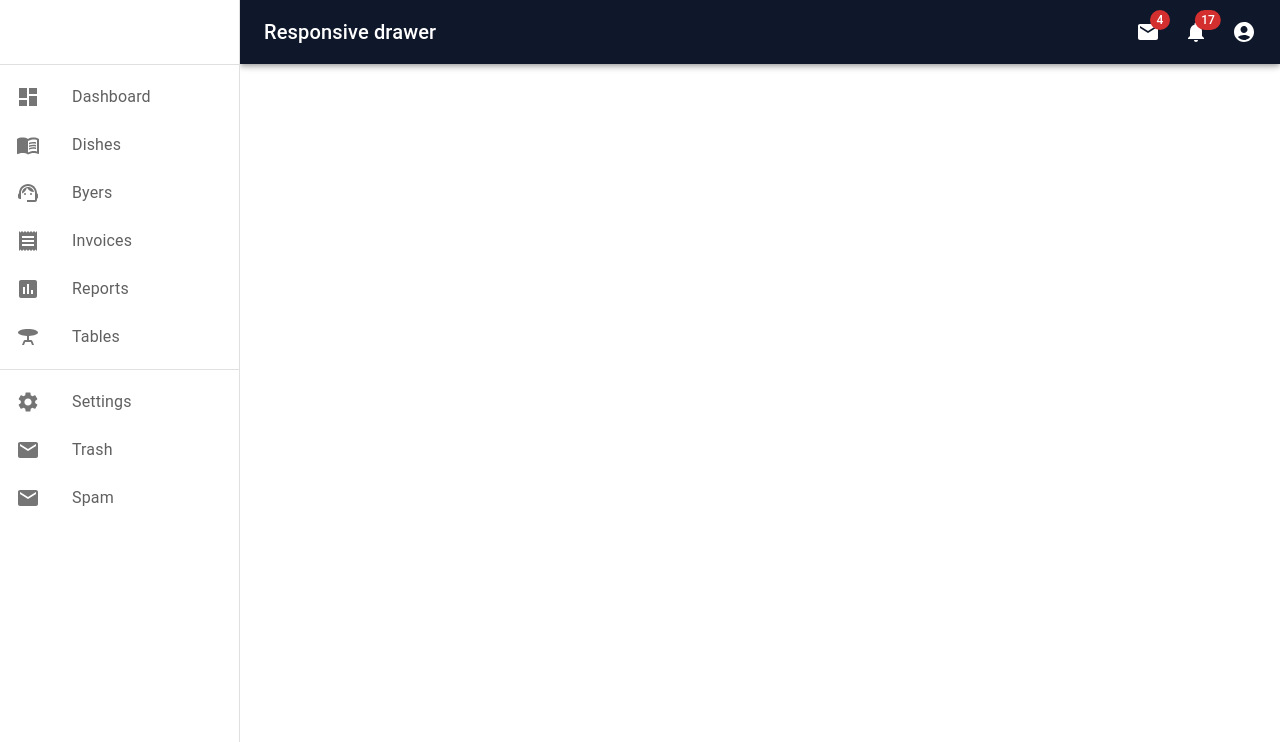
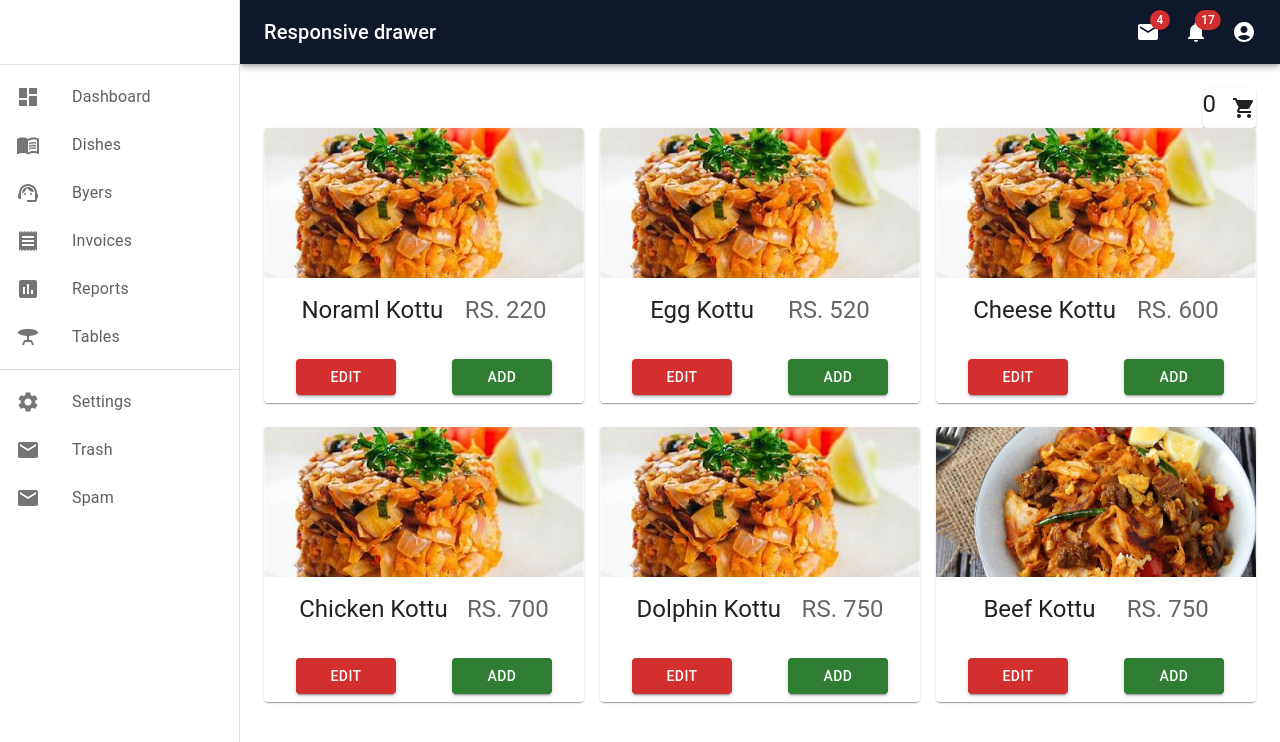
Before and after one commit to HarshanaSenadeera/Loopy_Resturent_New, a React (Create React App) app: page /coldDish in a window 1280 px wide. Shown: the top 742 px of the page. Built offline with nearby package versions, Linux system fonts and the light colour scheme.

Commit message:
cart update

```diff
--- a/src/Common/MainContext/MainContext.tsx
+++ b/src/Common/MainContext/MainContext.tsx
@@ -9,6 +9,7 @@ import ReportMain from "../MainReports/Report";
 import {Byers} from "../../componenet/Byers/Byer";
 import {HotDishes} from "../../componenet/dishes/SubDishes/HotDishes/HotDishes";
 import ButtonBaseDemo from "../../componenet/dishesNew/DisNew";
+import {ColdDishes} from "../../componenet/dishes/SubDishes/ColdDishes/ColdDishes";
 
 export const MainContext = () => {
     return (
@@ -21,6 +22,8 @@ export const MainContext = () => {
                 <Route path="/report" Component={ReportMain}></Route>
                 <Route path="/byer" Component={Byers}></Route>
                 <Route path="/hotDish" Component={HotDishes}></Route>
+                <Route path="/coldDish" Component={ColdDishes}></Route>
+
             </Routes>
         </div>
     );
--- a/src/Common/Page/MainDashBord/DashMain.tsx
+++ b/src/Common/Page/MainDashBord/DashMain.tsx
@@ -6,8 +6,8 @@ import { styled } from '@mui/material/styles';
 import Box from '@mui/material/Box';
 import Paper from '@mui/material/Paper';
 import {MainPieChart} from "../../../componenet/pieChart/MainPieChart";
-import ResponsiveGrid from "../../../componenet/dashboard/NumCard";
-import {NumCardTwo} from "../../../componenet/dashboard/NumCardTwo";
+import {NumCardTwo} from "../../../componenet/DashBoard/NumCardTwo";
+import ResponsiveGrid from "../../../componenet/DashBoard/NumCard";
 
 export const DashMain = () => {
     return (
--- /dev/null
+++ b/src/componenet/dishes/Card/Cart.tsx
@@ -0,0 +1,16 @@
+import React from "react";
+import Card from "@mui/material/Card";
+import Typography from "@mui/material/Typography";
+import ShoppingCartIcon from '@mui/icons-material/ShoppingCart';
+import Grid from "@mui/material/Grid";
+
+export const Cart: React.FC<{ itemCount: number }> = ({ itemCount }) => {
+    return (
+        <Card sx={{ display: 'flex', alignItems: 'center', gap: 2 }}>
+            <Typography variant="h5" gutterBottom>
+                {itemCount}
+            </Typography>
+            <ShoppingCartIcon />
+        </Card>
+    );
+};
--- /dev/null
+++ b/src/componenet/dishes/SubDishes/ColdDishes/ColdDishes.tsx
@@ -0,0 +1,72 @@
+import React, { useState } from "react";
+
+
+import Grid from "@mui/material/Grid";
+import Card from "@mui/material/Card";
+import CardMedia from "@mui/material/CardMedia";
+import CardContent from "@mui/material/CardContent";
+import Typography from "@mui/material/Typography";
+import CardActions from "@mui/material/CardActions";
+import Button from "@mui/material/Button";
+import pic from "../../../../images/Kottu.jpg";
+import pic2 from "../../../../images/kottu beef.png";
+import {Cart} from "../../Card/Cart";
+const dishesData = [
+    {id:1, title: 'Noraml Kottu', price:220  ,pic:pic },
+    {id:1, title: 'Egg Kottu', price:520 ,pic:pic },
+    {id:1, title: 'Cheese Kottu', price:600 ,pic:pic },
+    {id:1, title: 'Chicken Kottu', price:700  ,pic:pic },
+    {id:1, title: 'Dolphin Kottu', price:750  ,pic:pic },
+    {id:1, title: 'Beef Kottu', price:750  ,pic:pic2 }
+
+
+
+    // Add more dishes data as needed
+];
+
+export const ColdDishes = () => {
+    const [cartItems, setCartItems] = useState(0);
+
+    const addToCart = () => {
+        setCartItems(cartItems + 1);
+    };
+    return (
+        <Grid>
+            <Grid container sx={{display:'flex',justifyContent:'flex-end'}}>
+                <Cart itemCount={cartItems} />
+            </Grid>
+            <Grid container spacing={2} rowSpacing={3}  columns={{ xs: 2, md: 15 ,sm:2}}>
+                {dishesData.map((dish, index) => (
+                    <Grid item xs={5} key={index}>
+                        <Card sx={{ maxWidth: 345 }}>
+                            <div className="img-container">
+                                <CardMedia
+                                    component="img"
+                                    alt="dish image"
+                                    height="150"
+                                    image={dish.pic}
+                                    className="pop-up-image"
+                                />
+                            </div>
+                            <CardContent sx={{ textAlign: 'center',display:'flex',justifyContent:'space-evenly' }}>
+                                <Typography variant="h5" gutterBottom>
+                                    {dish.title}
+                                </Typography>
+                                <Typography variant="h5" color="text.secondary">
+                                    RS. {dish.price}
+                                </Typography>
+                            </CardContent>
+                            <CardActions sx={{ justifyContent: 'space-around' ,display:'flex'}}>
+                                <Button variant="contained" color="error" sx={{width:100}}>
+                                    Edit
+                                </Button>
+                                <Button variant="contained" color="success" sx={{width:100}} onClick={addToCart}>
+                                    Add
+                                </Button>
+                            </CardActions>
+                        </Card>
+                    </Grid>
+                ))}
+            </Grid>
+        </Grid>    );
+};
--- a/src/componenet/dishes/SubDishes/HotDishes/HotDishes.tsx
+++ b/src/componenet/dishes/SubDishes/HotDishes/HotDishes.tsx
@@ -9,6 +9,8 @@ import pic from '../../../../images/Kottu.jpg';
 import pic2 from '../../../../images/kottu beef.png'
 
 import * as React from "react";
+import {Cart} from "../../Card/Cart";
+import {useState} from "react";
 const dishesData = [
     { title: 'Noraml Kottu', price:220  ,pic:pic },
     { title: 'Egg Kottu', price:520 ,pic:pic },
@@ -18,13 +20,23 @@ const dishesData = [
     { title: 'Beef Kottu', price:750  ,pic:pic2 }
 
 
+
     // Add more dishes data as needed
 ];
 
 
 
 export const HotDishes = () => {
+    const [cartItems, setCartItems] = useState(0);
+
+    const addToCart = () => {
+        setCartItems(cartItems + 1);
+    };
     return (
+        <Grid>
+            <Grid container sx={{display:'flex',justifyContent:'flex-end'}}>
+                <Cart itemCount={cartItems} />
+            </Grid>
         <Grid container spacing={2} rowSpacing={3}  columns={{ xs: 2, md: 15 ,sm:2}}>
             {dishesData.map((dish, index) => (
                 <Grid item xs={5} key={index}>
@@ -50,7 +62,7 @@ export const HotDishes = () => {
                             <Button variant="contained" color="error" sx={{width:100}}>
                                 Edit
                             </Button>
-                            <Button variant="contained" color="success" sx={{width:100}}>
+                            <Button variant="contained" color="success" sx={{width:100}} onClick={addToCart}>
                                 Add
                             </Button>
                         </CardActions>
@@ -58,5 +70,6 @@ export const HotDishes = () => {
                 </Grid>
             ))}
         </Grid>
+        </Grid>
     );
 };
--- a/src/componenet/dishes/dishes.tsx
+++ b/src/componenet/dishes/dishes.tsx
@@ -20,7 +20,7 @@ export default function ImgMediaCard() {
                         <CardMedia
                             component="img"
                             alt="green iguana"
-                            height="140"
+                            height="dkd"
                             image={pic}
                             className="pop-up-image"
                         />
--- a/src/componenet/navbar/MainNavigation.tsx
+++ b/src/componenet/navbar/MainNavigation.tsx
@@ -36,7 +36,7 @@ const MainNavigation: React.FC = () => (
         <List>
             {[
                 { text: 'Dashboard', to: '/' },
-                { text: 'Dishes', to: '/dishNew' },
+                { text: 'Dishes', to: '/dish' },
                 { text: 'Byers', to: '/byer' },
                 { text: 'Invoices', to: '/invoices' },
                 { text: 'Reports', to: '/report' },
```
Also changed, not shown: src/componenet/dishesNew/DisNew.tsx (+2 -2 lines).
